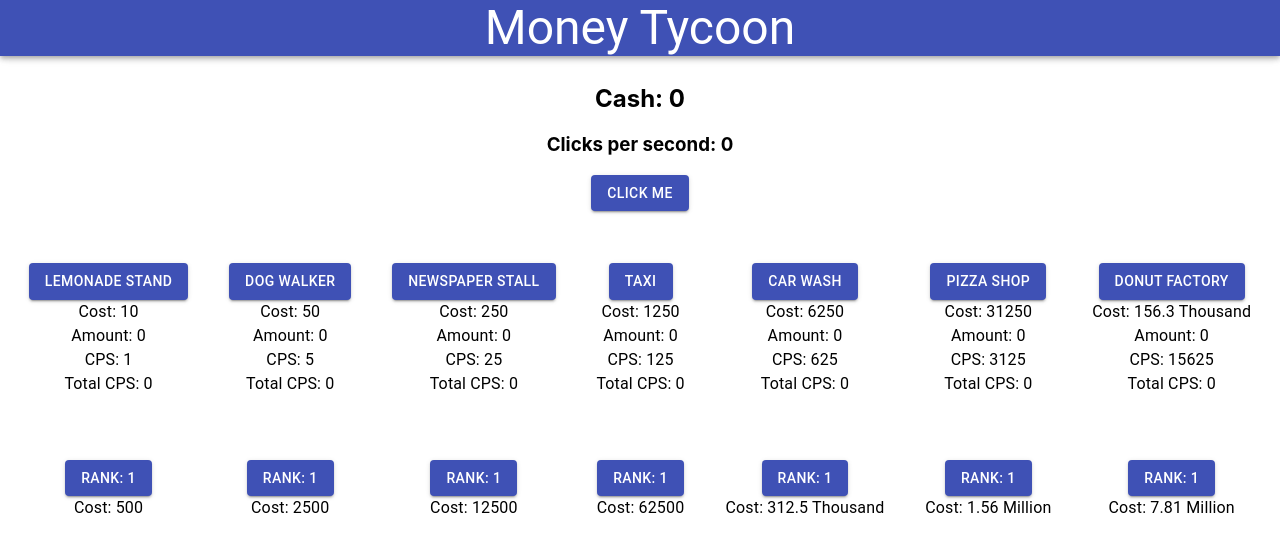
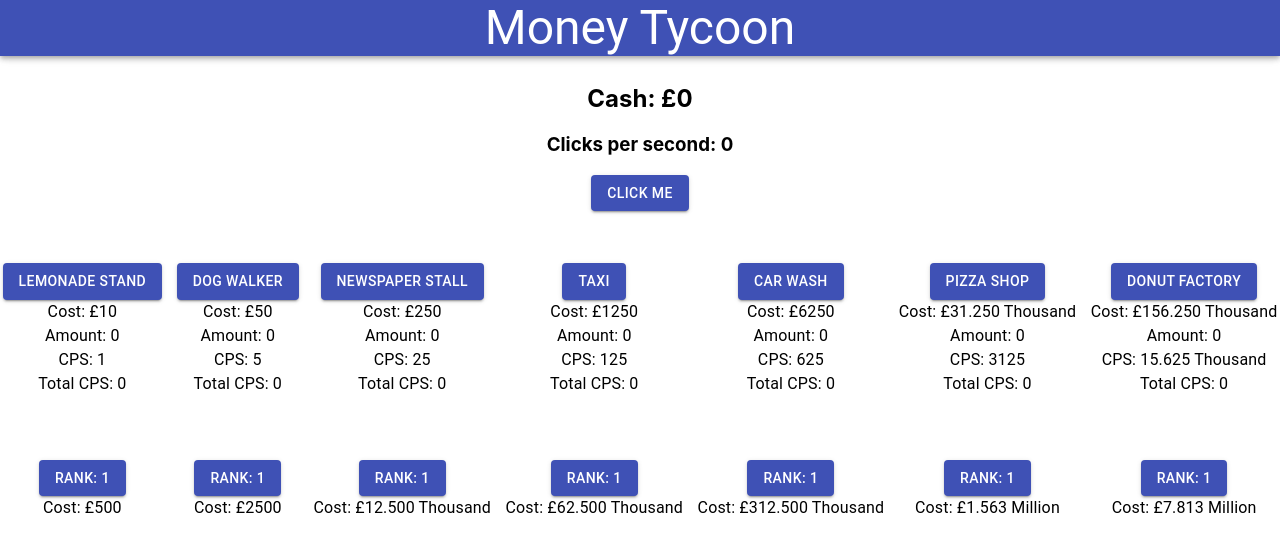
Before and after one commit to Simon2591990/Clicker-Game, a React (Create React App) app: page / in a window 1280 px wide. Shown: the top 552 px of the page. Built offline with nearby package versions, Linux system fonts and the light colour scheme.

Commit message:
fixed cash display from shifting rapidly

```diff
--- a/src/App.js
+++ b/src/App.js
@@ -24,19 +24,19 @@ function App() {
     number = Math.round(number)
 
     if (number.toString().length > 15){
-        return Math.round(number / 1000000000000000 * 100) / 100 + " Quadrillion"
+        return parseFloat(Math.round(number / 1000000000000000 * 1000 ) / 1000).toFixed(3)  + " Quadrillion"
     }
     if (number.toString().length > 12){
-        return Math.round(number / 1000000000000 * 100) / 100 + " Trillion"
+        return parseFloat(Math.round(number / 1000000000000 * 1000) / 1000).toFixed(3) + " Trillion"
     }
     if (number.toString().length > 9){
-        return Math.round(number / 1000000000 * 100) / 100 + " Billion"
+        return parseFloat(Math.round(number / 1000000000 * 1000) / 1000).toFixed(3) + " Billion"
     }
     if (number.toString().length > 6){
-        return Math.round(number / 1000000 * 100) / 100 + " Million"
+        return parseFloat(Math.round(number / 1000000 * 1000) / 1000).toFixed(3) + " Million"
     }
-    if (number.toString().length > 5){
-        return Math.round(number / 1000 * 10) / 10 + " Thousand"
+    if (number.toString().length > 4){
+        return  parseFloat(Math.round(number / 1000 * 1000 ) / 1000).toFixed(3) + " Thousand"
     }
     return Math.round(number)
 }
@@ -104,10 +104,12 @@ function App() {
 
     </AppBar>
     <Toolbar/>
-    <Grid class='App'>
+    <Grid class='App' >
       <h2>
-        Cash: {shortNumber(cash)}
+        Cash: £{shortNumber(cash)}
       </h2>
+
+
       <h3>
          Clicks per second: {shortNumber(clicksPerSecond * 50)}
       </h3>
--- a/src/AutoClickerTile.js
+++ b/src/AutoClickerTile.js
@@ -56,7 +56,7 @@ function AutoClickerTile({shortNumber, autoClicker, setClicksPerSecond, clicksPe
                 {thisClicker.name}
             </Button>
             <Typography>
-                Cost: {shortNumber(thisClicker.cost)}
+                Cost: £{shortNumber(thisClicker.cost)}
             </Typography>
             <Typography>
                 Amount: {shortNumber(thisClicker.amount)}
@@ -76,7 +76,7 @@ function AutoClickerTile({shortNumber, autoClicker, setClicksPerSecond, clicksPe
                     Rank: {rank}
                 </Button>
                 <Typography>
-                    Cost: {shortNumber(doublerCost)}
+                    Cost: £{shortNumber(doublerCost)}
                 </Typography>
             </Grid>
 
```
